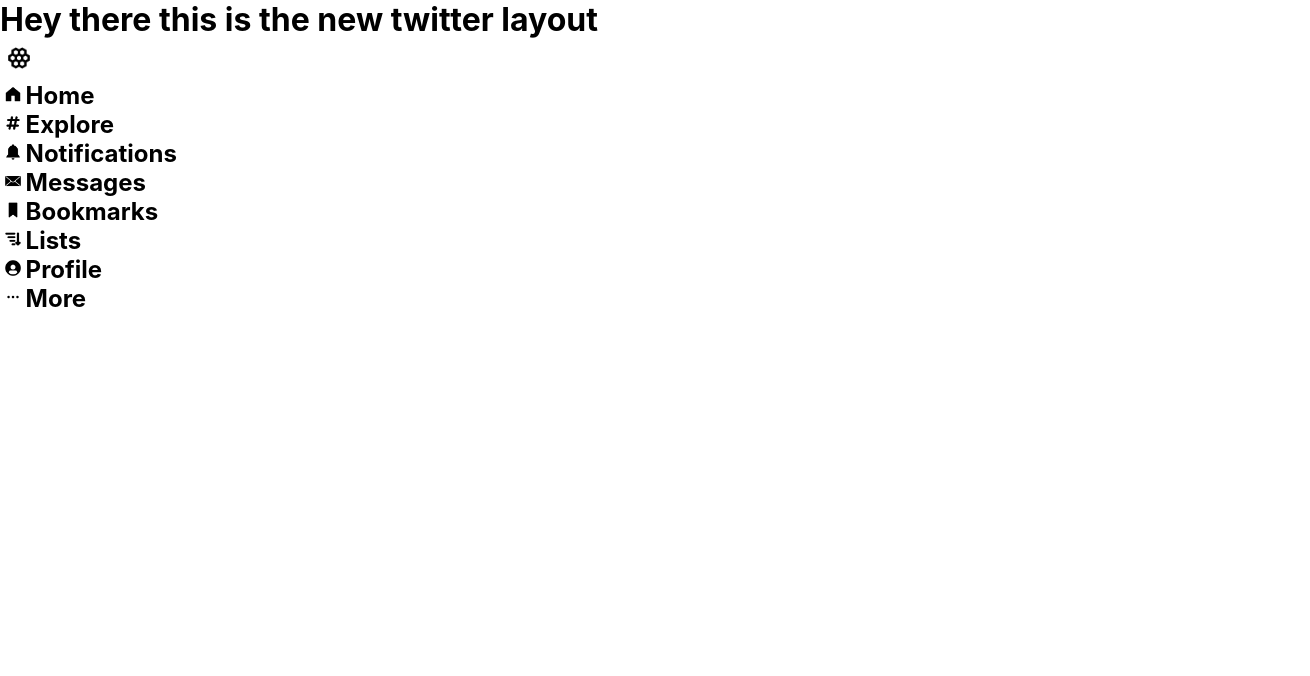
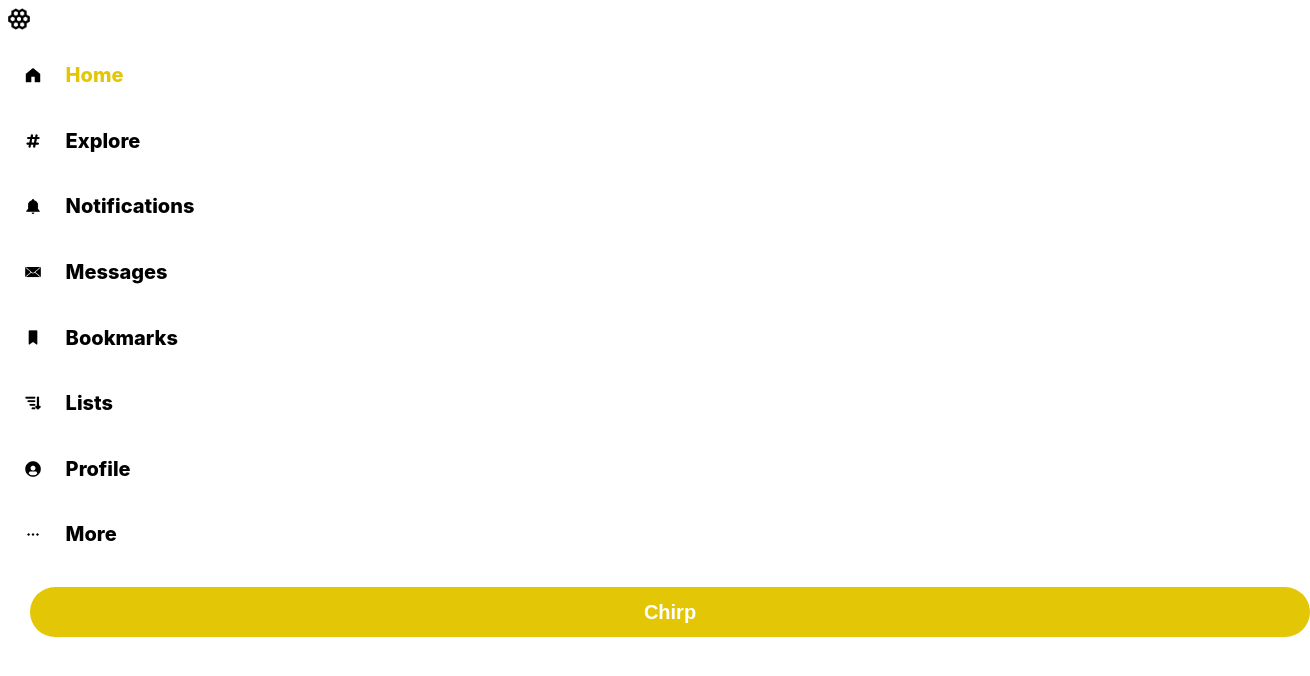
Before and after one commit to Jinwoo-1162/Chirp, a React (Create React App) app in the folder frontend/: page / in a window 1280 px wide. Shown: the top 676 px of the page, 1310 px wide, since content can reach past the window. Built offline with nearby package versions, Linux system fonts and the light colour scheme.

Commit message:
worked on the navbar, complete for now

```diff
--- a/frontend/src/App.css
+++ b/frontend/src/App.css
@@ -79,14 +79,14 @@
 } */
 
 
-/* -------------------------------------------
 
-/* body {
+
+body {
   --chirp-color: #e3c605;
-  --chirp-background: #042135;
+  --chirp-background: #dcdcdc;
 }
 
-.app {
+/* .app {
   display: flex;
   height: 100vh;
   max-width: 1300px;
--- a/frontend/src/App.js
+++ b/frontend/src/App.js
@@ -28,7 +28,7 @@ import Navbar from './Components/Navbar.js';
 import './App.css';
 function App() {
   return <div className = 'app'>
-    <h1>Hey there this is the new twitter layout</h1>
+    {/* <h1>Hey there this is the new twitter layout</h1> */}
 
     { /* Navbar */ }
     <Navbar/>
--- a/frontend/src/CSS/Navbar.css
+++ b/frontend/src/CSS/Navbar.css
@@ -0,0 +1,20 @@
+.navbar__tweet {
+    align-items: flex;
+    margin-left: 30px;
+    background-color: var(--chirp-color);
+    border: none;
+    color: white;
+    font-weight: 900;
+    border-radius: 30px;
+    height: 50px;
+    margin-top: 20px;
+    width: 100%;
+    font-size: 20px;
+    text-transform: inherit;
+}
+
+.navbar__tweet:hover {
+    background-color: #d6bb07;
+    transition: color 100ms ease-out;
+    cursor: pointer;
+}
--- a/frontend/src/CSS/NavbarOption.css
+++ b/frontend/src/CSS/NavbarOption.css
@@ -1,8 +1,31 @@
 .icons {
     width: 2%;
-    margin-top: 0px;
+    padding: 20px;
 }
 
 #logo {
     width: 3%;
 }
+
+.navbarOption {
+    display: flex;
+    align-items: center;
+    cursor: pointer;
+}
+
+.navbarOption > h2 {
+    font-weight: 800;
+    font-size: 20px;
+    margin-right: 20px;
+}
+
+.navbarOption:hover {
+    background-color: #ecf486;
+    border-radius: 30px;
+    color: var(--chirp-color);
+    transition: color 100ms ease-out;
+}
+
+.navbarOption--active {
+    color: var(--chirp-color);
+}
--- a/frontend/src/Components/Navbar.js
+++ b/frontend/src/Components/Navbar.js
@@ -18,14 +18,14 @@ function Navbar() {
             { /* logo icon */ }
             <img src={Logo} id="logo"/>
 
-            <NavbarOption icon=<img src={Home} class="icons" align="left"/> text="Home"/>
-            <NavbarOption icon=<img src={Explore} class="icons" align="left"/> text="Explore"/>
-            <NavbarOption icon=<img src={Notifications} class="icons" align="left"/> text="Notifications"/>
-            <NavbarOption icon=<img src={Messages} class="icons" align="left"/> text="Messages"/>
-            <NavbarOption icon=<img src={Bookmark} class="icons" align="left"/> text="Bookmarks"/>
-            <NavbarOption icon=<img src={Lists} class="icons" align="left"/> text="Lists"/>
-            <NavbarOption icon=<img src={Profile} class="icons" align="left"/> text="Profile"/>
-            <NavbarOption icon=<img src={More} class="icons" align="left"/> text="More"/>
+            <NavbarOption active icon=<img src={Home} class="icons" /> text="Home"/>
+            <NavbarOption icon=<img src={Explore} class="icons"/> text="Explore"/>
+            <NavbarOption icon=<img src={Notifications} class="icons"/> text="Notifications"/>
+            <NavbarOption icon=<img src={Messages} class="icons"/> text="Messages"/>
+            <NavbarOption icon=<img src={Bookmark} class="icons"/> text="Bookmarks"/>
+            <NavbarOption icon=<img src={Lists} class="icons"/> text="Lists"/>
+            <NavbarOption icon=<img src={Profile} class="icons"/> text="Profile"/>
+            <NavbarOption icon=<img src={More} class="icons"/> text="More"/>
             { /* home */ }
             { /* explore */ }
             { /* notifications */ }
@@ -36,6 +36,7 @@ function Navbar() {
             { /* more */ }
 
             { /* tweet button */ }
+            <button className="navbar__tweet" fullWidth>Chirp</button>
         </div>
     );
 }
--- a/frontend/src/Views/NavbarOption.js
+++ b/frontend/src/Views/NavbarOption.js
@@ -1,9 +1,9 @@
 import React from 'react';
 import '../CSS/NavbarOption.css';
 
-function NavbarOption({ text, icon }) {
+function NavbarOption({ active, text, icon }) {
     return (
-        <div className='navbarOption'>
+        <div className={`navbarOption ${active && 'navbarOption--active'}`}>
            {icon} <h2>{text}</h2>
         </div>
 
```
